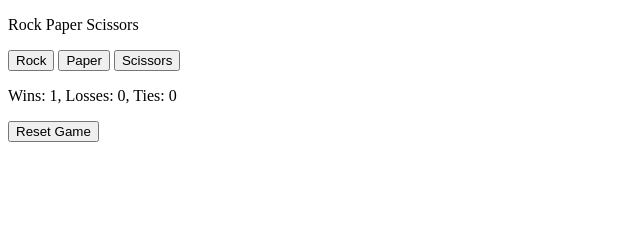
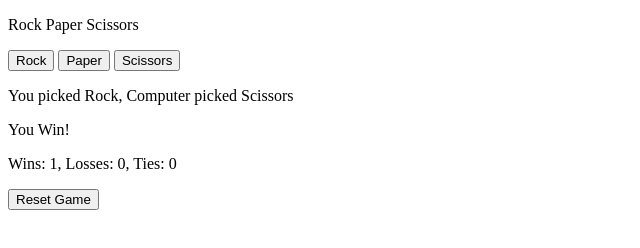
Before and after one commit to Rakimzreal/rock-paper-scissors, a plain HTML site: page index.html in a window 1280 px wide. Both pictures are taken after a click on the button "Rock". Shown: the whole page, without its empty margins (0-640 px from the left). Drawn offline with Linux system fonts and the light colour scheme.

Commit message:
use DOM to display result and scores on screen instead of a pop up

```diff
--- a/index.html
+++ b/index.html
@@ -25,6 +25,8 @@
     ">Scissors</button>
 
 
+    <p class="js-gameMoves"></p>
+    <p class="js-result"></p>
     <p class="js-score"></p>
 
     <button onclick="
--- a/script.js
+++ b/script.js
@@ -6,12 +6,23 @@ const score = JSON.parse(localStorage.getItem('score')) || {
 
 updateScoreElement();
 
+function updateResult(result) {
+    document.querySelector('.js-result').innerHTML = `${result}`;
+}
+
+function updateGameMoves(playerMove, computerMove) {
+    document.querySelector('.js-gameMoves')
+    .innerHTML = `You picked ${playerMove}, Computer picked ${computerMove}`;
+}
+
 function updateScoreElement() {document.querySelector('.js-score')
-    .innerHTML = `Wins: ${score.wins}, Losses: ${score.losses}, Ties: ${score.ties}`
+    .innerHTML = `Wins: ${score.wins}, Losses: ${score.losses}, Ties: ${score.ties}`;
 }
 
 function playGame(playerMove) {
     const computerMove = getComputerChoice();
+
+    updateGameMoves(playerMove, computerMove);
 
     let result;
 
@@ -46,6 +57,8 @@ function playGame(playerMove) {
         }
     }
 
+    updateResult(result);
+
     if (result === 'You Win!') {
         score.wins += 1;
     } else if (result === 'You Lose!') {
@@ -62,7 +75,9 @@ function playGame(playerMove) {
 
     console.log(result);
 
+
     updateScoreElement();
+
 
     alert(`You picked ${playerMove}, Computer picked ${computerMove}. ${result}
 Wins: ${score.wins}, Losses: ${score.losses}, Ties: ${score.ties}`);
```
